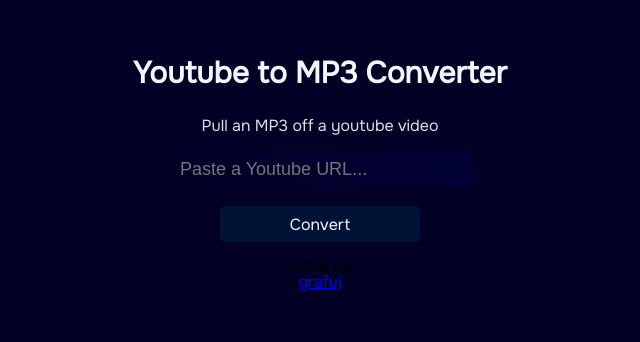
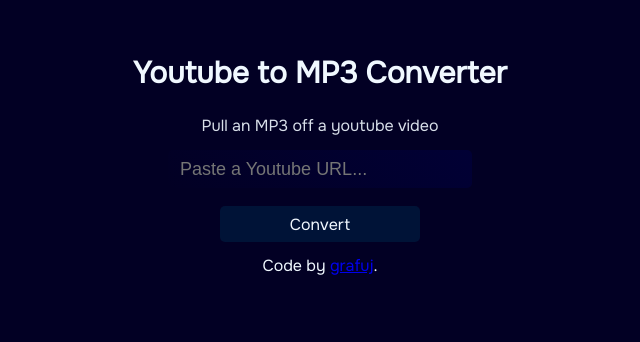
Before and after one commit to grafuj/youtube-mp3-downloader, a React (Vite) app: page / in a window 1280 px wide. Shown: the part 134-476 px from the top of the page, without its empty margins (320-960 px from the left). Built offline with nearby package versions, Linux system fonts and the light colour scheme.

Commit message:
update attribution link

```diff
--- a/src/App.jsx
+++ b/src/App.jsx
@@ -46,7 +46,9 @@
         <a target="_blank" rel="noreferrer" href={urlResult} className="download_link light_blue">Download MP3</a>
         : ""}
       <div className="footer">
-        Code by <a href="https://github.com/grafuj/local-news-GPT-react">grafuj</a>.
+        <span className="light_blue">
+          Code by <a href="https://github.com/grafuj/youtube-mp3-downloader">grafuj</a>.
+        </span>
       </div>
     </div>
   );
```
